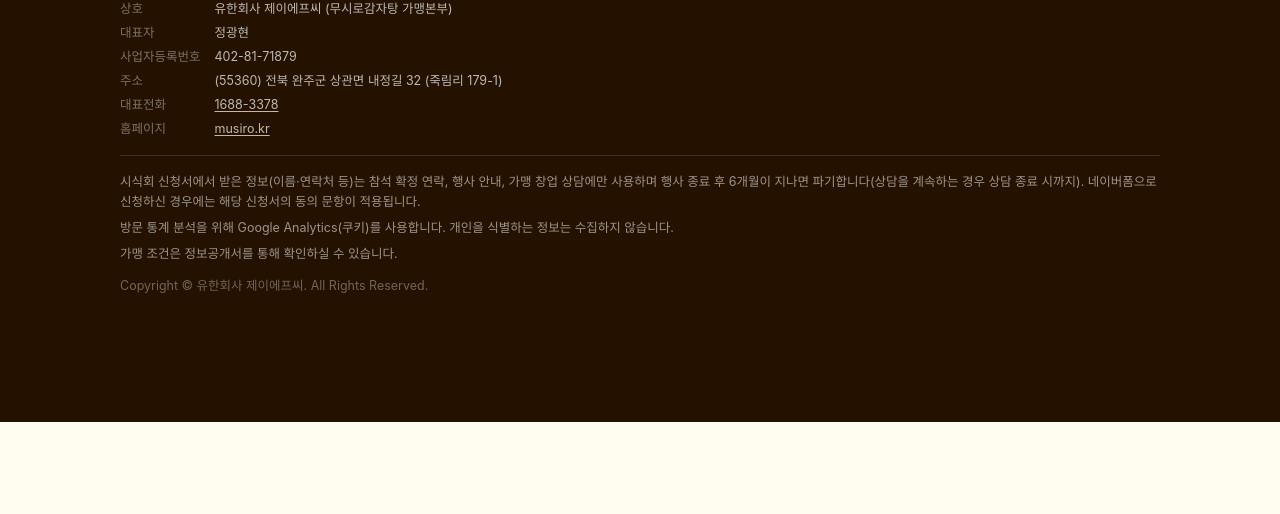
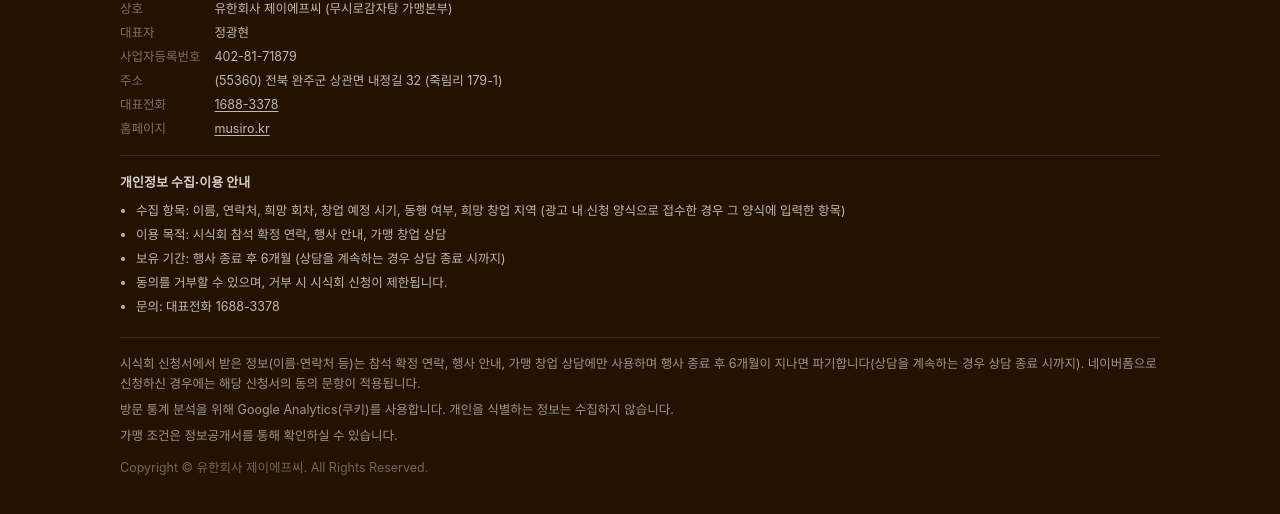
Before and after one commit to ADSobleProject/musiro-tasting, a plain HTML site: page index.html in a window 1280 px wide. Shown: the part 8698-9212 px from the top of the page. Before the commit the page ends 9120 px from the top, so only its background shows below. Drawn offline with Linux system fonts and the light colour scheme; a web font is replaced by a local one.

Commit message:
랜딩 하단에 개인정보 수집·이용 안내 섹션(#privacy) 추가
메타 인스턴트 양식의 개인정보처리방침 URL로 사용. 문구는 기존 신청폼 동의 내용 기준.

Co-Authored-By: Claude Sonnet 5.5 <noreply@anthropic.com>

```diff
--- a/index.html
+++ b/index.html
@@ -213,6 +213,9 @@ footer .biz dt{color:rgba(255,255,255,.4)}
 footer .biz dd{color:rgba(255,255,255,.7)}
 footer .biz a{text-decoration:underline;text-underline-offset:2px}
 footer .copy{margin-top:12px;color:rgba(255,255,255,.35)}
+footer .priv{margin:0 0 16px;padding-bottom:16px;border-bottom:1px solid rgba(255,255,255,.12)}
+footer .priv h3{font-size:13px;color:rgba(255,255,255,.8);margin-bottom:8px}
+footer .priv li{margin:0 0 4px 16px;list-style:disc;color:rgba(255,255,255,.7)}
 
 /* sticky cta */
 .sticky{position:fixed;left:0;right:0;bottom:0;z-index:60;display:flex;gap:8px;padding:10px 12px calc(10px + env(safe-area-inset-bottom));background:rgba(36,17,0,.92);backdrop-filter:blur(8px);transform:translateY(110%);transition:transform .35s}
@@ -462,6 +465,16 @@ footer .copy{margin-top:12px;color:rgba(255,255,255,.35)}
       <dt>대표전화</dt><dd><a href="tel:16883378">1688-3378</a></dd>
       <dt>홈페이지</dt><dd><a href="https://musiro.kr/" target="_blank" rel="noopener">musiro.kr</a></dd>
     </dl>
+    <div class="priv" id="privacy">
+      <h3>개인정보 수집·이용 안내</h3>
+      <ul>
+        <li>수집 항목: 이름, 연락처, 희망 회차, 창업 예정 시기, 동행 여부, 희망 창업 지역 (광고 내 신청 양식으로 접수한 경우 그 양식에 입력한 항목)</li>
+        <li>이용 목적: 시식회 참석 확정 연락, 행사 안내, 가맹 창업 상담</li>
+        <li>보유 기간: 행사 종료 후 6개월 (상담을 계속하는 경우 상담 종료 시까지)</li>
+        <li>동의를 거부할 수 있으며, 거부 시 시식회 신청이 제한됩니다.</li>
+        <li>문의: 대표전화 1688-3378</li>
+      </ul>
+    </div>
     <p>시식회 신청서에서 받은 정보(이름·연락처 등)는 참석 확정 연락, 행사 안내, 가맹 창업 상담에만 사용하며 행사 종료 후 6개월이 지나면 파기합니다(상담을 계속하는 경우 상담 종료 시까지). 네이버폼으로 신청하신 경우에는 해당 신청서의 동의 문항이 적용됩니다.</p>
     <p>방문 통계 분석을 위해 Google Analytics(쿠키)를 사용합니다. 개인을 식별하는 정보는 수집하지 않습니다.</p>
     <p>가맹 조건은 정보공개서를 통해 확인하실 수 있습니다.</p>
```
